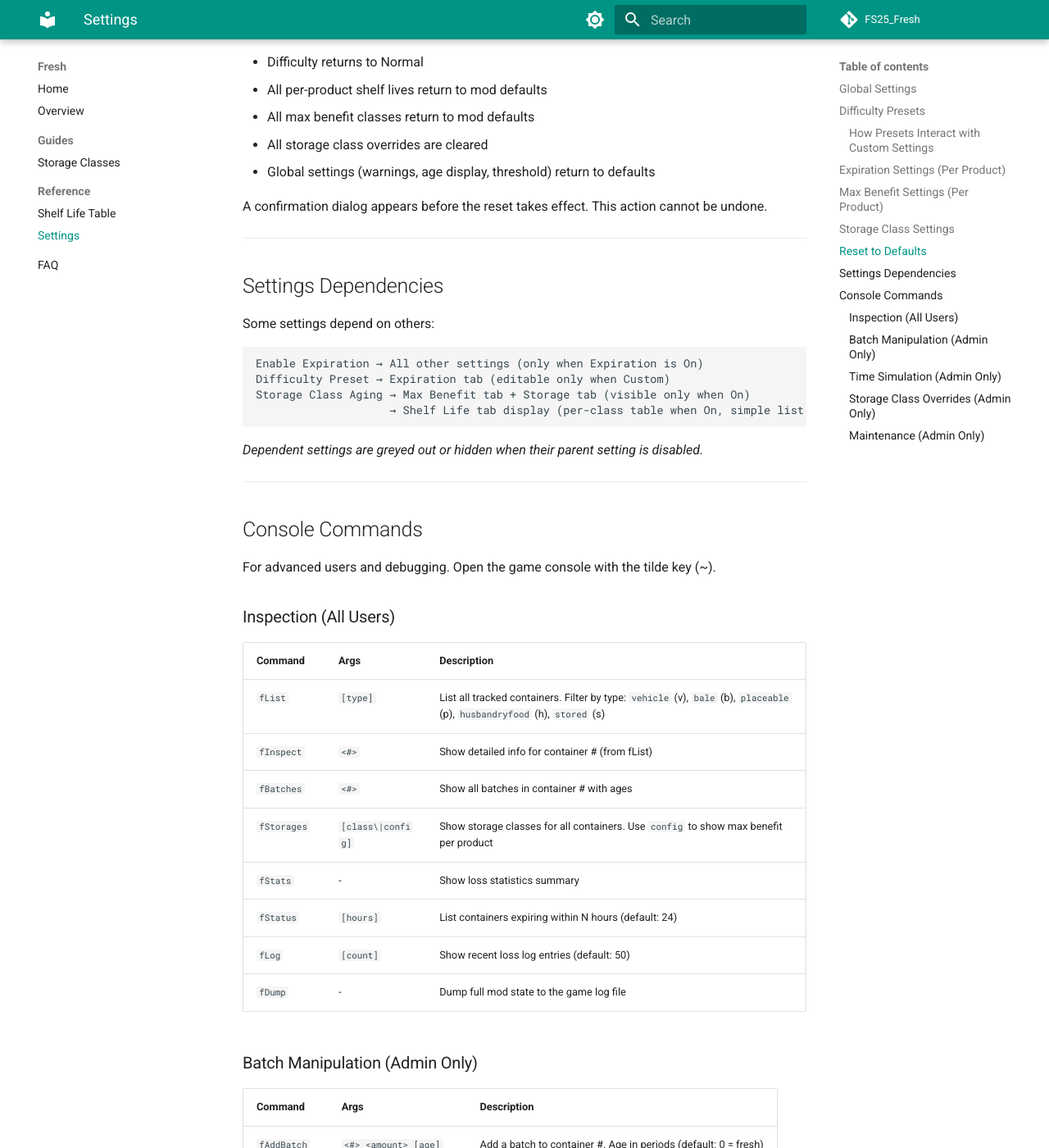
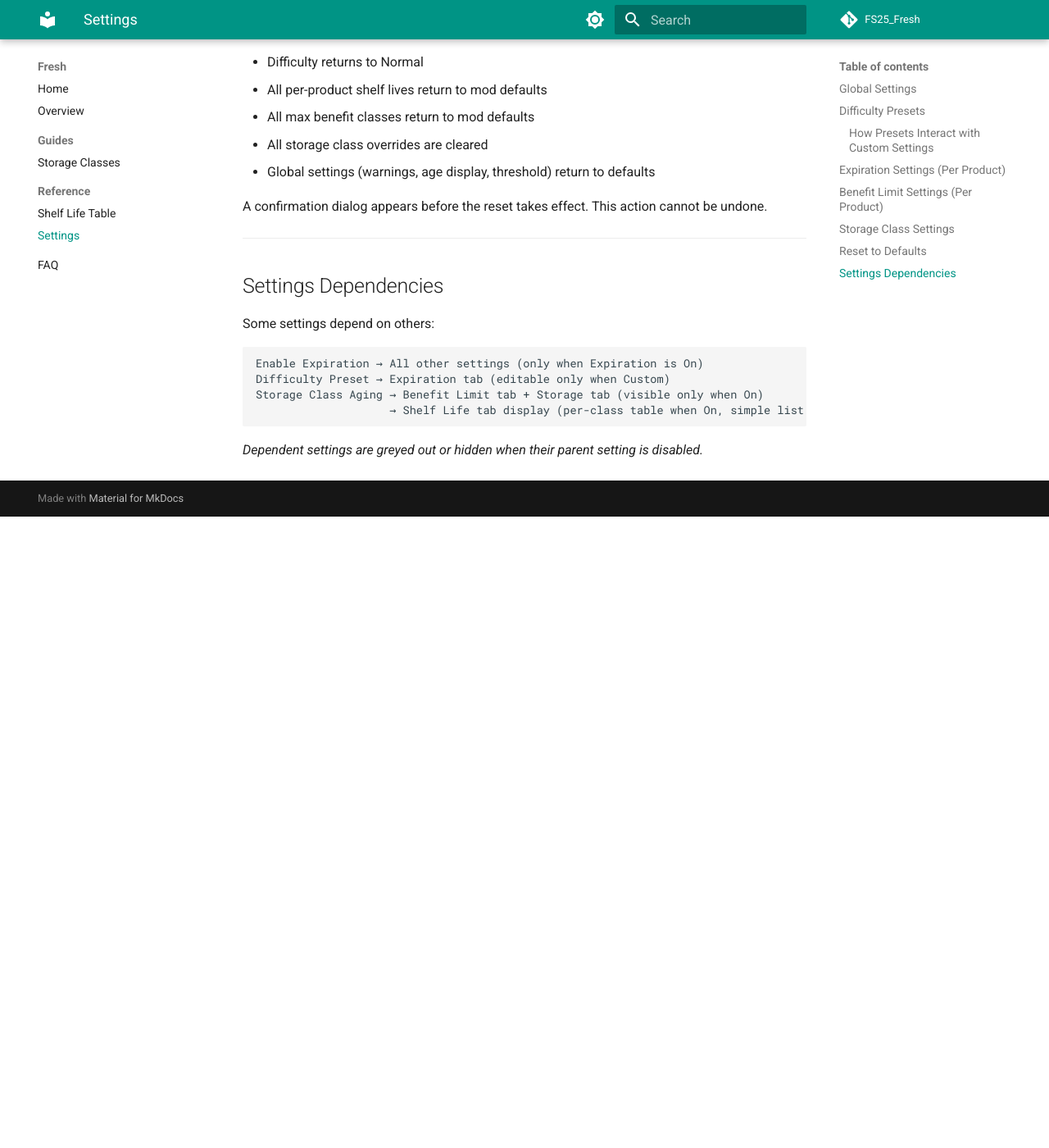
Before and after one commit to rittermod/FS25_Fresh, an MkDocs documentation site: the page built from docs/user-guide/reference-settings.md, in a window 1280 px wide and 1400 px high, scrolled down 3295 px. Shown: the whole window at 82% size. Built offline with MkDocs 1.6.1 and Material for MkDocs 9.7.7, drawn with Linux system fonts in a browser that asks for light colours; comment, search, counter and statistics services are not loaded; after the commit the page ends 3925 px from its top, so only the background shows below that; some of the changed text lies outside the part shown.

Commit message:
docs: update user guide

````diff
--- a/docs/user-guide/reference-settings.md
+++ b/docs/user-guide/reference-settings.md
@@ -34,7 +34,7 @@ The difficulty preset scales all shelf lives at once. Select a preset from the S
 
 ### How Presets Interact with Custom Settings
 
-- Selecting a preset (Very Easy through Hard) applies that multiplier to all products. The Expiration and Max Benefit tabs show the effective values but are read-only.
+- Selecting a preset (Very Easy through Hard) applies that multiplier to all products. The Expiration and Benefit Limit tabs show the effective values but are read-only.
 - Selecting **Custom** unlocks the Expiration tab for individual per-product editing. Products start at their Normal-difficulty defaults.
 - Switching from Custom back to a preset discards any per-product changes and applies the preset multiplier to the mod defaults.
 
@@ -62,9 +62,9 @@ Each product shows a tooltip with the fill type's source (basegame, DLC name, or
 
 ---
 
-## Max Benefit Settings (Per Product)
+## Benefit Limit Settings (Per Product)
 
-Located in the Settings tab → Max Benefit sub-tab. Controls the maximum storage class that benefits each product.
+Located in the Settings tab → Benefit Limit sub-tab. Controls the maximum storage class that benefits each product.
 
 | Option | Meaning |
 |--------|---------|
@@ -89,7 +89,7 @@ Each tracked storage shows:
 
 Vehicles appear in the list as soon as they are on the map, even when empty. This lets you configure storage class overrides before loading any goods.
 
-A special **Items in World** entry covers all bales, pallets, and big bags not placed in a dedicated object storage. Overriding this entry applies to all loose items at once.
+A special **Loose Items** entry covers all bales, pallets, and big bags not placed in a dedicated storage. Overriding this entry applies to all loose items at once.
 
 Use this when automatic detection doesn't match your setup - for example, if a mod building provides refrigerated storage but Fresh detects it as Indoor.
 
@@ -116,61 +116,8 @@ Some settings depend on others:
 ```
 Enable Expiration → All other settings (only when Expiration is On)
 Difficulty Preset → Expiration tab (editable only when Custom)
-Storage Class Aging → Max Benefit tab + Storage tab (visible only when On)
+Storage Class Aging → Benefit Limit tab + Storage tab (visible only when On)
                     → Shelf Life tab display (per-class table when On, simple list when Off)
 ```
 
 *Dependent settings are greyed out or hidden when their parent setting is disabled.*
-
----
-
-## Console Commands
-
-For advanced users and debugging. Open the game console with the tilde key (~).
-
-### Inspection (All Users)
-
-| Command | Args | Description |
-|---------|------|-------------|
-| `fList` | `[type]` | List all tracked containers. Filter by type: `vehicle` (v), `bale` (b), `placeable` (p), `husbandryfood` (h), `stored` (s) |
-| `fInspect` | `<#>` | Show detailed info for container # (from fList) |
-| `fBatches` | `<#>` | Show all batches in container # with ages |
-| `fStorages` | `[class\|config]` | Show storage classes for all containers. Use `config` to show max benefit per product |
-| `fStats` | - | Show loss statistics summary |
-| `fStatus` | `[hours]` | List containers expiring within N hours (default: 24) |
-| `fLog` | `[count]` | Show recent loss log entries (default: 50) |
-| `fDump` | - | Dump full mod state to the game log file |
-
-### Batch Manipulation (Admin Only)
-
-| Command | Args | Description |
-|---------|------|-------------|
-| `fAddBatch` | `<#> <amount> [age]` | Add a batch to container #. Age in periods (default: 0 = fresh) |
-| `fRemBatch` | `<#> <batchIdx>` | Remove a specific batch from container # |
-| `fSetAge` | `<#> <batchIdx> <age>` | Set age of a specific batch (in periods) |
-| `fSetAllAge` | `<#> [age]` | Set all batches in container # to age (default: 0) |
-
-### Time Simulation (Admin Only)
-
-| Command | Args | Description |
-|---------|------|-------------|
-| `fAge` | `<hours>` | Simulate N hours of aging on ALL containers |
-| `fAgeContainer` | `<#> <hours>` | Simulate N hours of aging on container # only |
-| `fExpire` | `<#> [batchIdx]` | Force expire a specific batch (or all batches) in container # |
-| `fExpireAll` | `<type\|all>` | Force expire all containers of a type, or `all` |
-
-### Storage Class Overrides (Admin Only)
-
-| Command | Args | Description |
-|---------|------|-------------|
-| `fSetStorage` | `<#\|items> <class>` | Override storage class. Use container # or `items` for all bales/pallets. Class: exposed, sheltered, indoor, cooled, frozen, disabled |
-| `fClearStorage` | `<#\|items>` | Remove storage class override |
-
-### Maintenance (Admin Only)
-
-| Command | Args | Description |
-|---------|------|-------------|
-| `fClearLog` | - | Clear the loss log |
-| `fReconcile` | - | Manually reconcile tracked state with game state |
-
-*Admin commands require master user access or server access.*
````
Also changed, not shown: docs/user-guide/faq.md (+7 -6 lines), docs/user-guide/guide-storage-classes.md (+4 -23 lines), docs/user-guide/index.md (+2 -2 lines), docs/user-guide/overview.md (+21 -12 lines), docs/user-guide/reference-shelf-life.md (+16 -16 lines).
